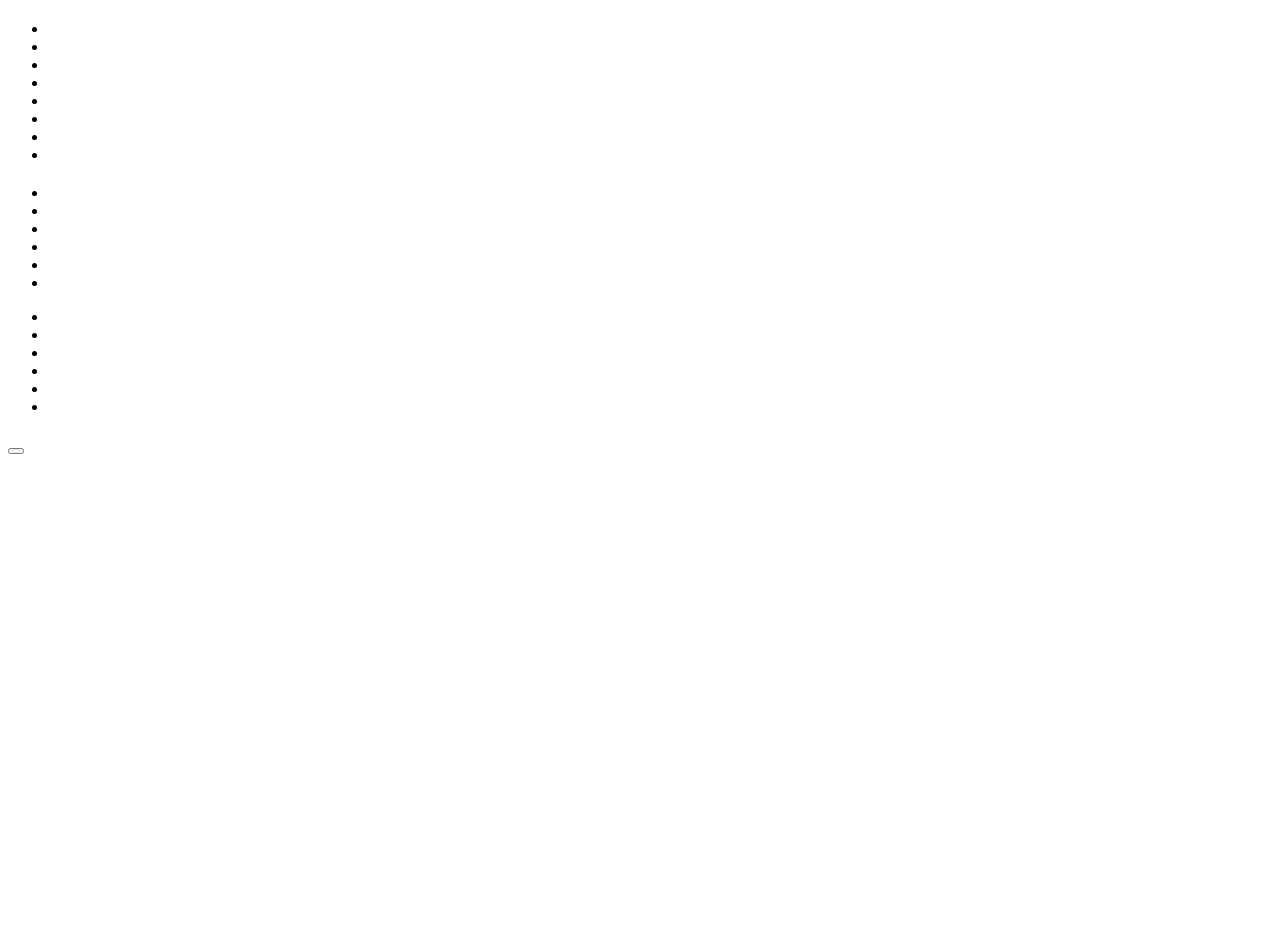
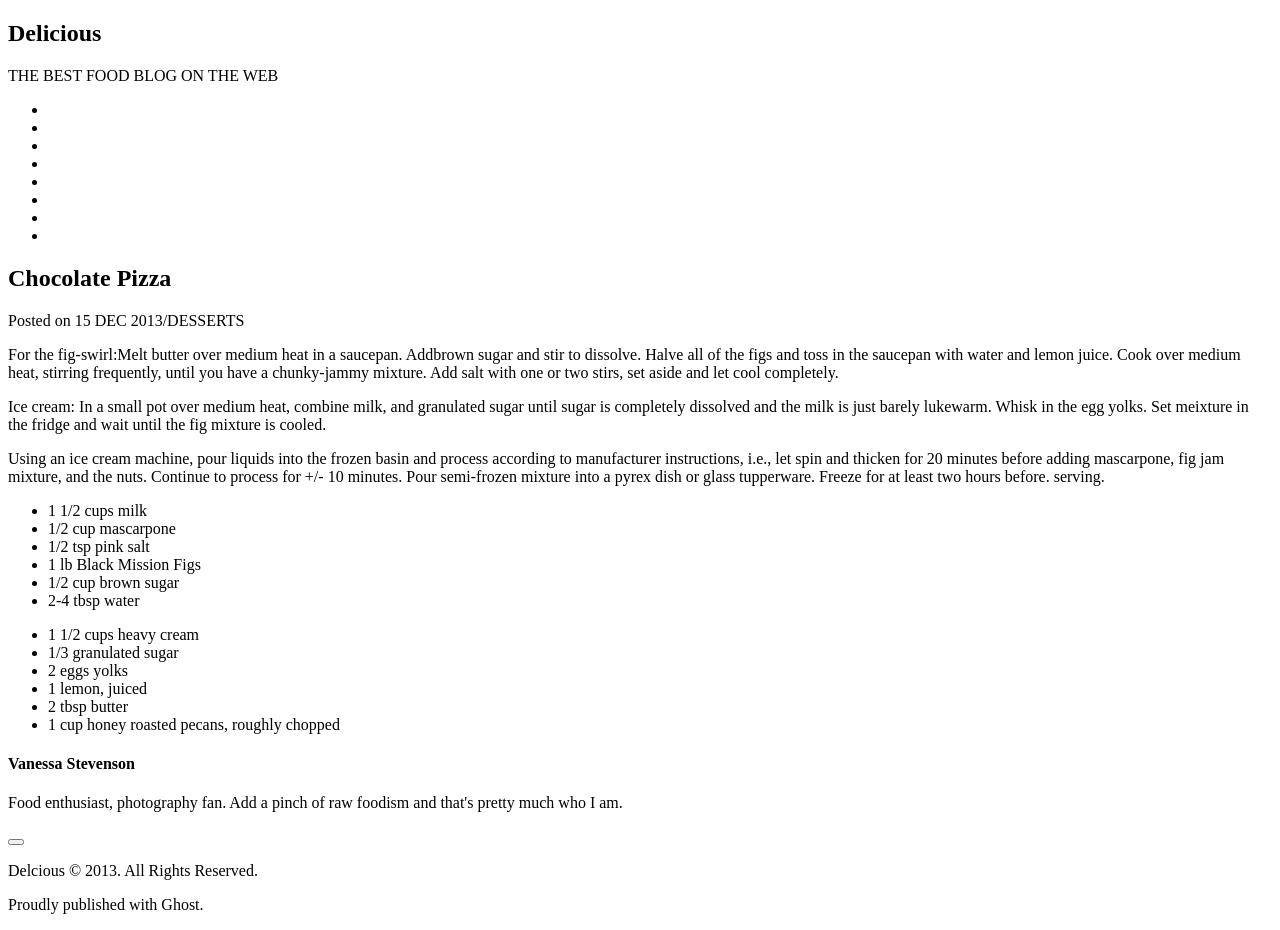
Before and after one commit to devonhackley/chocolate-pizza, a plain HTML site: page index.html in a window 1280 px wide. Before the commit the page ends 800 px from the top, so only its background shows below. Drawn offline with Linux system fonts and the light colour scheme.

Commit message:
added all text of wbesite

```diff
--- a/index.html
+++ b/index.html
@@ -8,8 +8,8 @@
   <body>
     <header>
       <nav id="logo">
-        <h2></h2>
-        <p></p>
+        <h2>Delicious</h2>
+        <p>THE BEST FOOD BLOG ON THE WEB</p>
       </nav>
       <nav id="site-nav">
         <ul>
@@ -27,34 +27,34 @@
     <div class="line"></div>
     <main>
       <section class ="top">
-        <h1></h1>
-        <p></p>
+        <h1>Chocolate Pizza</h1>
+        <p>Posted on 15 DEC 2013/DESSERTS</p>
         <article class="chocolate-pizza-img"></article>
       </section>
       <section class ="content">
         <section class="info">
-          <p></p>
-          <p></p>
-          <p></p>
+          <p>For the fig-swirl:Melt butter over medium heat in a saucepan. Addbrown sugar and stir to dissolve. Halve all of the figs and toss in the saucepan with water and lemon juice. Cook over medium heat, stirring frequently, until you have a chunky-jammy mixture. Add salt with one or two stirs, set aside and let cool completely.</p>
+          <p>Ice cream: In a small pot over medium heat, combine milk, and granulated sugar until sugar is completely dissolved and the milk is just barely lukewarm. Whisk in the egg yolks. Set meixture in the fridge and wait until the fig mixture is cooled.</p>
+          <p>Using an ice cream machine, pour liquids into the frozen basin and process according to manufacturer instructions, i.e., let spin and thicken for 20 minutes before adding mascarpone, fig jam mixture, and the nuts. Continue to process for +/- 10 minutes. Pour semi-frozen mixture into a pyrex dish or glass tupperware. Freeze for at least two hours before. serving.</p>
         </section>
         <section class="list">
           <article class="listimg">
             <p>
               <ul>
-                <li></li>
-                <li></li>
-                <li></li>
-                <li></li>
-                <li></li>
-                <li></li>
+                <li>1 1/2 cups milk</li>
+                <li>1/2 cup mascarpone</li>
+                <li>1/2 tsp pink salt</li>
+                <li>1 lb Black Mission Figs</li>
+                <li> 1/2 cup brown sugar</li>
+                <li>2-4 tbsp water</li>
               </ul>
-              <ul>
-                <li></li>
-                <li></li>
-                <li></li>
-                <li></li>
-                <li></li>
-                <li></li>
+              <ul class = "crossed">
+                <li>1 1/2 cups heavy cream</li>
+                <li>1/3 granulated sugar</li>
+                <li>2 eggs yolks</li>
+                <li>1 lemon, juiced</li>
+                <li>2 tbsp butter</li>
+                <li>1 cup honey roasted pecans, roughly chopped</li>
               </ul>
             </p>
           </article>
@@ -62,8 +62,8 @@
         <div class="line"></div>
         <section class="bottom">
           <article class="recipe">
-            <h4></h4>
-            <p></p>
+            <h4>Vanessa Stevenson</h4>
+            <p>Food enthusiast, photography fan. Add a pinch of raw foodism and that's pretty much who I am.</p>
             <button type="button" name="share-recipe"></button>
           </article>
         </section>
@@ -72,7 +72,8 @@
 
     </main>
     <footer>
-      <p></p>
+      <p>Delcious &copy; 2013. All Rights Reserved.</p>
+      <p>Proudly published with Ghost.</p>
     </footer>
 
   </body>
```
